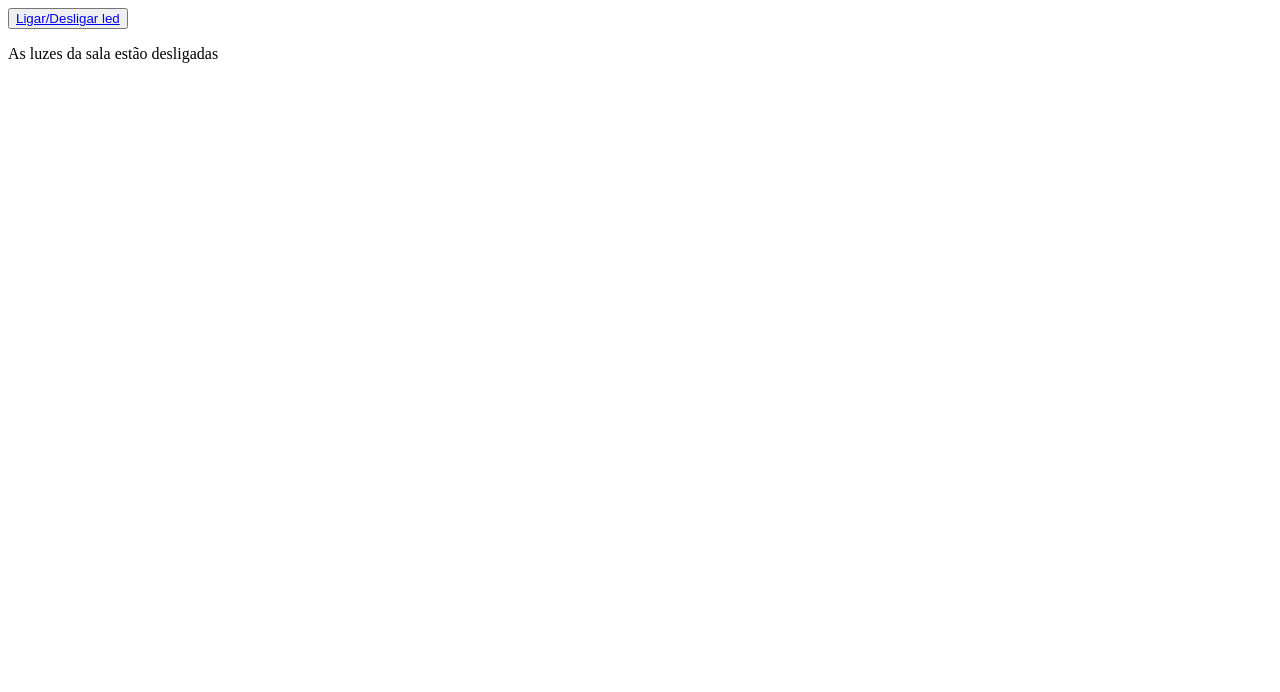
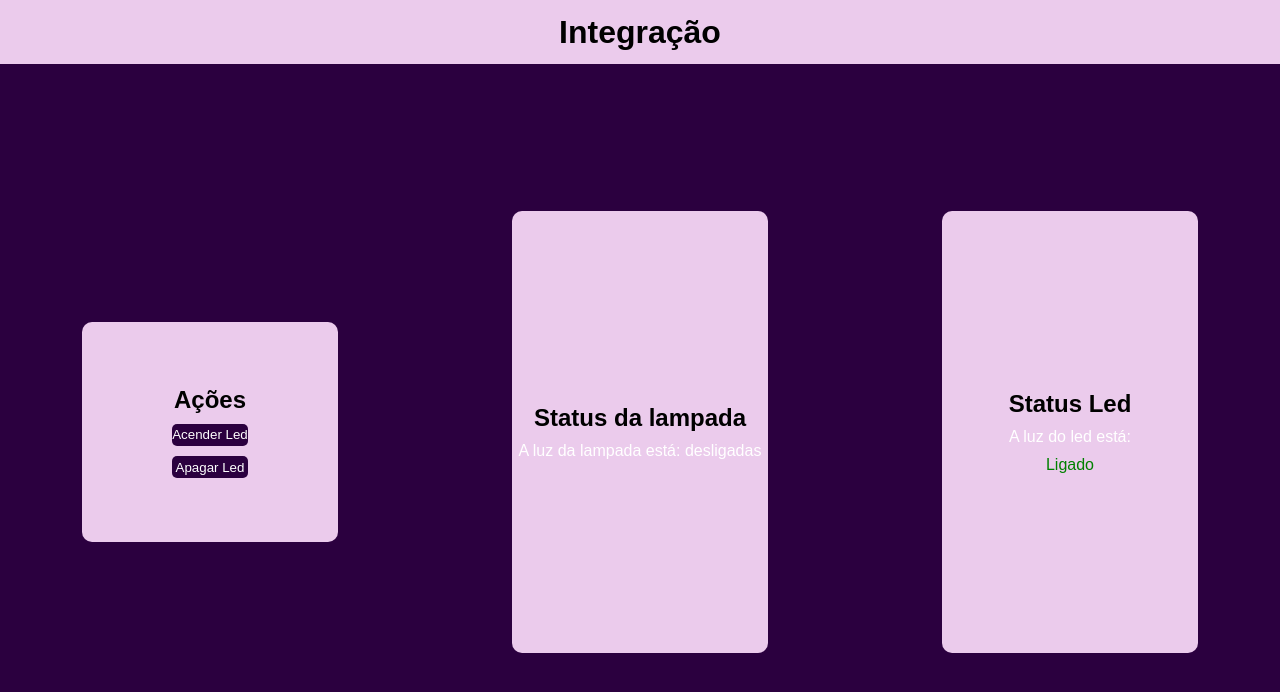
Before and after one commit to LuconhaOliveira/3ds2025_iot_leds, a Flask app: page / in a window 1280 px wide. Shown: the top 692 px of the page. Run offline with Flask 3, Linux system fonts and the light colour scheme.

Commit message:
add: marcacao html + jinja

```diff
--- a/templates/index.html
+++ b/templates/index.html
@@ -3,16 +3,33 @@
 <head>
     <meta charset="UTF-8">
     <meta name="viewport" content="width=device-width, initial-scale=1.0">
-    <title>Integração site-IOT</title>
+    <title>Integração IoT</title>
+    <link rel="stylesheet" href="{{url_for('static', filename='styles/style-index.css') }}">
+    <link rel="stylesheet" href="{{url_for('static', filename='styles/cores.css') }}">
 </head>
 <body>
-    <section class="container-body">
-        <div class="leds">
-            <button><a href="/ligarled">Ligar/Desligar led</a></button>
-        </div>
-        <div class="luzes-sala">
-            <p>As luzes da sala estão {{estado_luz}}</p>
-        </div>
-    </section>
+    <header class="container__title">
+        <h1>Integração</h1>
+    </header>
+    <main>
+        <section class="container__button">
+            <h2>Ações</h2>
+            <button><a href="/led/ligar">Acender Led</a></button>
+            <button><a href="/led/desligar">Apagar Led</a></button>
+        </section>
+        <section class="container__status-lampada">
+            <h2>Status da lampada</h2>
+            <p>A luz da lampada está: {{estado_luz}}</p>
+        </section>
+        <section class="container__status-led">
+            <h2>Status Led</h2>
+            <p>A luz do led está:</p>
+            {% if estado_led == "desligado" %}
+                <p style="color: red;">Desligado</p>
+            {% else %}
+                <p style="color: green">Ligado</p>
+            {% endif %}
+        </section>
+    </main>
 </body>
 </html>
```
